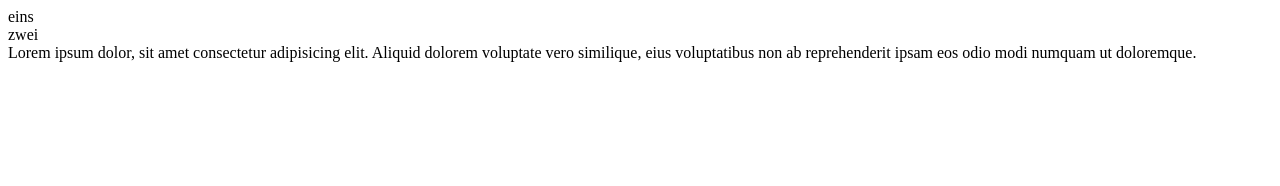
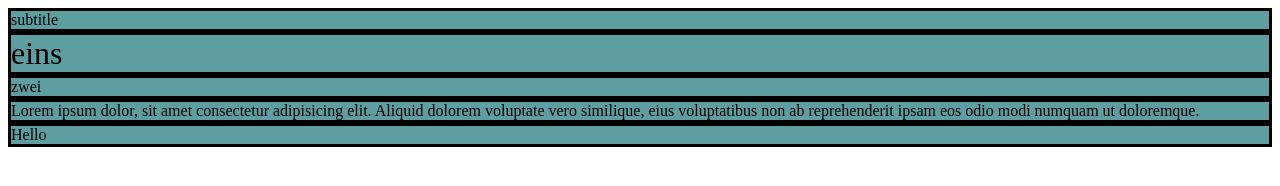
Before and after one commit to Django6161/2cWI, a plain HTML site: page 01.web-basics/01.Visual_Studio_Code_tricks/editortrick.html in a window 1280 px wide. Drawn offline with Linux system fonts and the light colour scheme.

Commit message:
01.Visual_Studio_Code_tricks finished

```diff
--- a/01.web-basics/01.Visual_Studio_Code_tricks/editortrick.html
+++ b/01.web-basics/01.Visual_Studio_Code_tricks/editortrick.html
@@ -4,14 +4,33 @@
     <meta charset="UTF-8">
     <meta name="viewport" content="width=device-width, initial-scale=1.0">
     <title>Document</title>
+    <style>
+        div{
+            background-color: cadetblue;
+            border-style: solid;
+        }
+
+        .header{
+            font-size: 2rem;
+        }
+
+        .subtitel{
+            font-size: 1.5srem;
+        }
+</style>
+
+
 </head>
+
+
+
 <body>
 
-
-    <div>eins</div>
+    <div class="subtitle">subtitle</div>
+    <div class="header">eins</div>
     <div>zwei</div>
-    <div>Lorem ipsum dolor, sit amet consectetur adipisicing elit. Aliquid dolorem voluptate vero similique, eius voluptatibus non ab reprehenderit ipsam eos odio modi numquam ut doloremque. </div>
-
+    <div>Lorem ipsum dolor, sit amet consectetur adipisicing elit. Aliquid dolorem voluptate vero similique, eius voluptatibus non ab reprehenderit ipsam eos odio modi numquam ut doloremque.</div>
+    <div>Hello</div>
 
 </body>
 </html>
```
